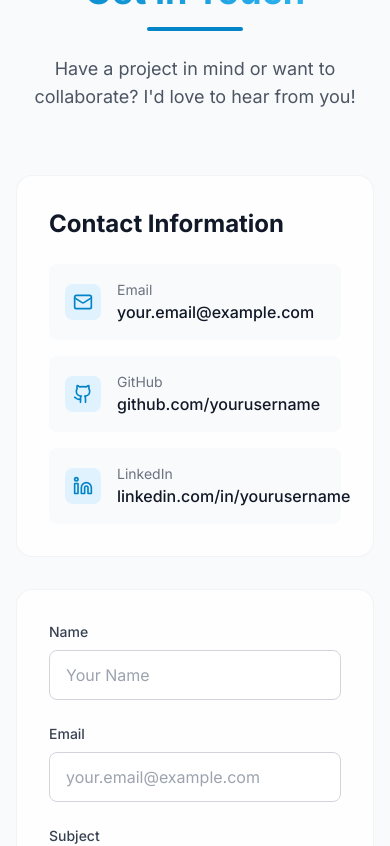
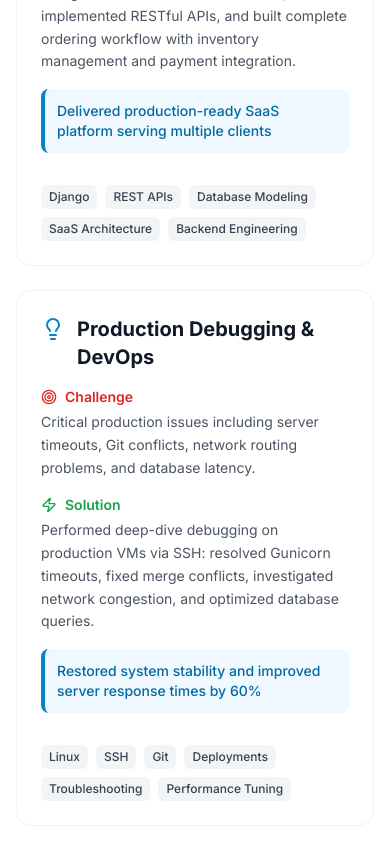
Before and after one commit to msumanth960/measdev, a Next.js app: page / in a window 390 px wide. Shown: the part 9168-10014 px from the top of the page. Built offline with nearby package versions, Linux system fonts and the light colour scheme.

Commit message:
feat: Add Engineering Solutions section and update contact details
- Add new 'Engineering Solutions' section with 6 challenge cards
- Create reusable ChallengeCard component with animations
- Add navigation link for Solutions section
- Update contact email, GitHub, and LinkedIn links

```diff
--- a/app/page.tsx
+++ b/app/page.tsx
@@ -3,6 +3,7 @@ import { Hero } from '@/components/sections/hero';
 import { About } from '@/components/sections/about';
 import { Skills } from '@/components/sections/skills';
 import { Projects } from '@/components/sections/projects';
+import { Challenges } from '@/components/sections/challenges';
 import { Experience } from '@/components/sections/experience';
 import { Contact } from '@/components/sections/contact';
 import { Footer } from '@/components/footer';
@@ -16,6 +17,7 @@ export default function Home() {
       <About />
       <Skills />
       <Projects />
+      <Challenges />
       <Experience />
       <Contact />
       <Footer />
--- a/components/footer.tsx
+++ b/components/footer.tsx
@@ -6,17 +6,17 @@ import { Github, Linkedin, Mail } from 'lucide-react';
 const socialLinks = [
   {
     icon: Github,
-    href: 'https://github.com/yourusername',
+    href: 'https://github.com/msumanth960',
     label: 'GitHub',
   },
   {
     icon: Linkedin,
-    href: 'https://linkedin.com/in/yourusername',
+    href: 'https://www.linkedin.com/in/sumanth-m-85b78a147',
     label: 'LinkedIn',
   },
   {
     icon: Mail,
-    href: 'mailto:your.email@example.com',
+    href: 'mailto:msumanth960@gmail.com',
     label: 'Email',
   },
 ];
--- a/components/navbar.tsx
+++ b/components/navbar.tsx
@@ -11,6 +11,7 @@ const navLinks = [
   { name: 'About', href: '#about' },
   { name: 'Skills', href: '#skills' },
   { name: 'Projects', href: '#projects' },
+  { name: 'Solutions', href: '#challenges' },
   { name: 'Experience', href: '#experience' },
   { name: 'Contact', href: '#contact' },
 ];
--- /dev/null
+++ b/components/sections/challenges.tsx
@@ -0,0 +1,201 @@
+'use client';
+
+import { motion } from 'framer-motion';
+import { Lightbulb, Target, Zap } from 'lucide-react';
+
+interface Challenge {
+  title: string;
+  problem: string;
+  solution: string;
+  impact?: string;
+  skills: string[];
+}
+
+const challenges: Challenge[] = [
+  {
+    title: 'Pandas + Analytics Deep Work',
+    problem:
+      'Complex client filtering logic with multiple business rules including freeze conditions, stock restrictions, scheme eligibility, and cash requirements.',
+    solution:
+      'Built multi-condition filtering engine with rejection reason tracking. Created derived columns, aggregations, and optimized dataframe operations for scale without altering core filtering logic.',
+    impact: 'Improved data processing speed and decision accuracy for large datasets',
+    skills: [
+      'Pandas',
+      'NumPy',
+      'Data Cleaning',
+      'Transformations',
+      'GroupBy/Aggregate',
+      'Conditional Logic',
+      'Performance Optimization',
+    ],
+  },
+  {
+    title: 'Automated Report Generation Pipeline',
+    problem:
+      'Manual report creation from raw trade and analytics data was time-consuming and error-prone for business teams.',
+    solution:
+      'Built end-to-end report generation pipelines transforming raw data into structured summary reports with Excel exports, tabular summaries, and formatted notes.',
+    impact: 'Reduced manual reporting effort by 80%, ensuring consistent operational reports',
+    skills: [
+      'Pandas Reporting',
+      'Excel Export',
+      'Data Formatting',
+      'Automated Pipelines',
+      'Business Intelligence',
+    ],
+  },
+  {
+    title: 'Trade Automation Rule Engine',
+    problem:
+      'Firm-level buy conditions required complex AND/OR logic with edge cases like min/max value combinations and incomplete rules.',
+    solution:
+      'Implemented robust rule engine with ordered condition evaluation, edge case handling, and validation logic ensuring correctness of automated trading decisions.',
+    impact: 'Enabled reliable automated trade execution with zero false positives',
+    skills: [
+      'Analytical Logic',
+      'Django ORM',
+      'Automation Workflows',
+      'Rule Engine Design',
+      'Business Logic',
+    ],
+  },
+  {
+    title: 'Web Scraping & Extraction Pipelines',
+    problem:
+      'Need for structured data extraction from various web sources to feed analytics and reporting systems.',
+    solution:
+      'Built repeatable extraction pipelines with robust parsing, data normalization, and error handling for reliable data ingestion.',
+    impact: 'Automated data collection feeding real-time analytics dashboards',
+    skills: [
+      'Web Scraping',
+      'Data Parsing',
+      'Automation',
+      'Data Normalization',
+      'Pipeline Architecture',
+    ],
+  },
+  {
+    title: 'E-paper Online Store / SaaS Platform',
+    problem:
+      'Building a production-ready e-commerce ordering flow with complex listing modules and backend workflows.',
+    solution:
+      'Designed scalable database schema, implemented RESTful APIs, and built complete ordering workflow with inventory management and payment integration.',
+    impact: 'Delivered production-ready SaaS platform serving multiple clients',
+    skills: [
+      'Django',
+      'REST APIs',
+      'Database Modeling',
+      'SaaS Architecture',
+      'Backend Engineering',
+    ],
+  },
+  {
+    title: 'Production Debugging & DevOps',
+    problem:
+      'Critical production issues including server timeouts, Git conflicts, network routing problems, and database latency.',
+    solution:
+      'Performed deep-dive debugging on production VMs via SSH: resolved Gunicorn timeouts, fixed merge conflicts, investigated network congestion, and optimized database queries.',
+    impact: 'Restored system stability and improved server response times by 60%',
+    skills: [
+      'Linux',
+      'SSH',
+      'Git',
+      'Deployments',
+      'Troubleshooting',
+      'Performance Tuning',
+    ],
+  },
+];
+
+function ChallengeCard({ challenge, index }: { challenge: Challenge; index: number }) {
+  return (
+    <motion.div
+      initial={{ opacity: 0, y: 30 }}
+      whileInView={{ opacity: 1, y: 0 }}
+      viewport={{ once: true }}
+      transition={{ duration: 0.5, delay: index * 0.1 }}
+      whileHover={{ y: -5, scale: 1.02 }}
+      className="bg-white dark:bg-gray-900 rounded-2xl p-6 md:p-8 glass-effect h-full flex flex-col"
+    >
+      {/* Title */}
+      <h3 className="text-xl font-bold text-gray-900 dark:text-gray-100 mb-4 flex items-start gap-3">
+        <Lightbulb className="w-6 h-6 text-primary-600 dark:text-primary-400 flex-shrink-0 mt-0.5" />
+        {challenge.title}
+      </h3>
+
+      {/* Problem */}
+      <div className="mb-4">
+        <div className="flex items-center gap-2 text-sm font-semibold text-red-600 dark:text-red-400 mb-1">
+          <Target size={16} />
+          Challenge
+        </div>
+        <p className="text-gray-600 dark:text-gray-400 text-sm leading-relaxed">
+          {challenge.problem}
+        </p>
+      </div>
+
+      {/* Solution */}
+      <div className="mb-4">
+        <div className="flex items-center gap-2 text-sm font-semibold text-green-600 dark:text-green-400 mb-1">
+          <Zap size={16} />
+          Solution
+        </div>
+        <p className="text-gray-600 dark:text-gray-400 text-sm leading-relaxed">
+          {challenge.solution}
+        </p>
+      </div>
+
+      {/* Impact */}
+      {challenge.impact && (
+        <div className="mb-4 p-3 bg-primary-50 dark:bg-primary-900/20 rounded-lg border-l-4 border-primary-600 dark:border-primary-400">
+          <p className="text-sm text-primary-700 dark:text-primary-300 font-medium">
+            {challenge.impact}
+          </p>
+        </div>
+      )}
+
+      {/* Skills */}
+      <div className="mt-auto pt-4">
+        <div className="flex flex-wrap gap-2">
+          {challenge.skills.map((skill) => (
+            <span
+              key={skill}
+              className="px-2 py-1 text-xs font-medium bg-gray-100 dark:bg-gray-800 text-gray-700 dark:text-gray-300 rounded-md"
+            >
+              {skill}
+            </span>
+          ))}
+        </div>
+      </div>
+    </motion.div>
+  );
+}
+
+export function Challenges() {
+  return (
+    <section id="challenges" className="py-20">
+      <div className="container mx-auto px-4 sm:px-6 lg:px-8">
+        <motion.div
+          initial={{ opacity: 0, y: 20 }}
+          whileInView={{ opacity: 1, y: 0 }}
+          viewport={{ once: true }}
+          className="text-center mb-16"
+        >
+          <h2 className="text-4xl md:text-5xl font-bold mb-4 bg-gradient-to-r from-primary-600 to-primary-400 bg-clip-text text-transparent">
+            Engineering Solutions
+          </h2>
+          <div className="w-24 h-1 bg-primary-600 mx-auto rounded-full mb-6" />
+          <p className="text-lg text-gray-600 dark:text-gray-400 max-w-2xl mx-auto">
+            Complex real-world problems I've tackled — from data engineering to production systems
+          </p>
+        </motion.div>
+
+        <div className="grid grid-cols-1 lg:grid-cols-2 gap-6 max-w-6xl mx-auto">
+          {challenges.map((challenge, index) => (
+            <ChallengeCard key={challenge.title} challenge={challenge} index={index} />
+          ))}
+        </div>
+      </div>
+    </section>
+  );
+}
--- a/components/sections/contact.tsx
+++ b/components/sections/contact.tsx
@@ -60,20 +60,20 @@ export function Contact() {
     {
       icon: Mail,
       label: 'Email',
-      href: 'mailto:your.email@example.com',
-      text: 'your.email@example.com',
+      href: 'mailto:msumanth960@gmail.com',
+      text: 'msumanth960@gmail.com',
     },
     {
       icon: Github,
       label: 'GitHub',
-      href: 'https://github.com/yourusername',
-      text: 'github.com/yourusername',
+      href: 'https://github.com/msumanth960',
+      text: 'github.com/msumanth960',
     },
     {
       icon: Linkedin,
       label: 'LinkedIn',
-      href: 'https://linkedin.com/in/yourusername',
-      text: 'linkedin.com/in/yourusername',
+      href: 'https://www.linkedin.com/in/sumanth-m-85b78a147',
+      text: 'linkedin.com/in/sumanth-m-85b78a147',
     },
   ];
 
```
